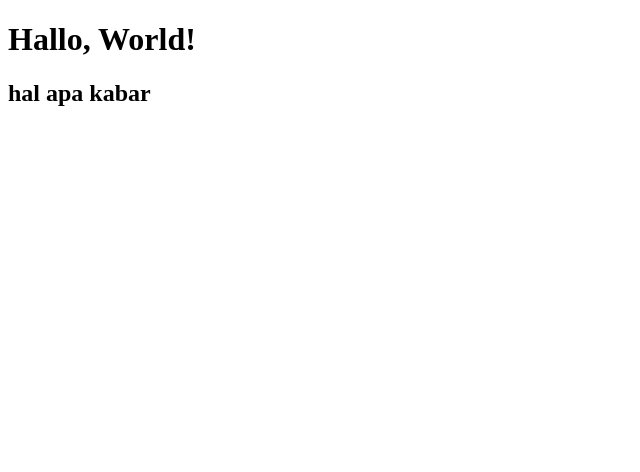
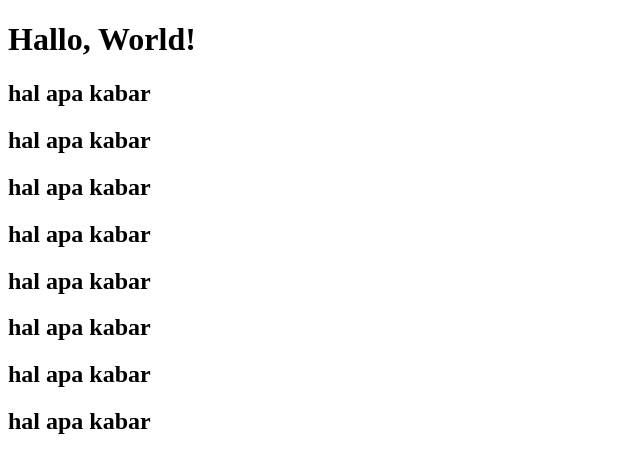
Before and after one commit to devprojk/new-colaboration, a plain HTML site: page index.html in a window 1280 px wide. Shown: the whole page, without its empty margins (0-640 px from the left). Drawn offline with Linux system fonts and the light colour scheme.

Commit message:
menambah banyak h2

```diff
--- a/index.html
+++ b/index.html
@@ -8,5 +8,12 @@
 <body>
     <h1>Hallo, World!</h1>
     <h2>hal apa kabar</h2>
+    <h2>hal apa kabar</h2>
+    <h2>hal apa kabar</h2>
+    <h2>hal apa kabar</h2>
+    <h2>hal apa kabar</h2>
+    <h2>hal apa kabar</h2>
+    <h2>hal apa kabar</h2>
+    <h2>hal apa kabar</h2>
 </body>
 </html>
```
